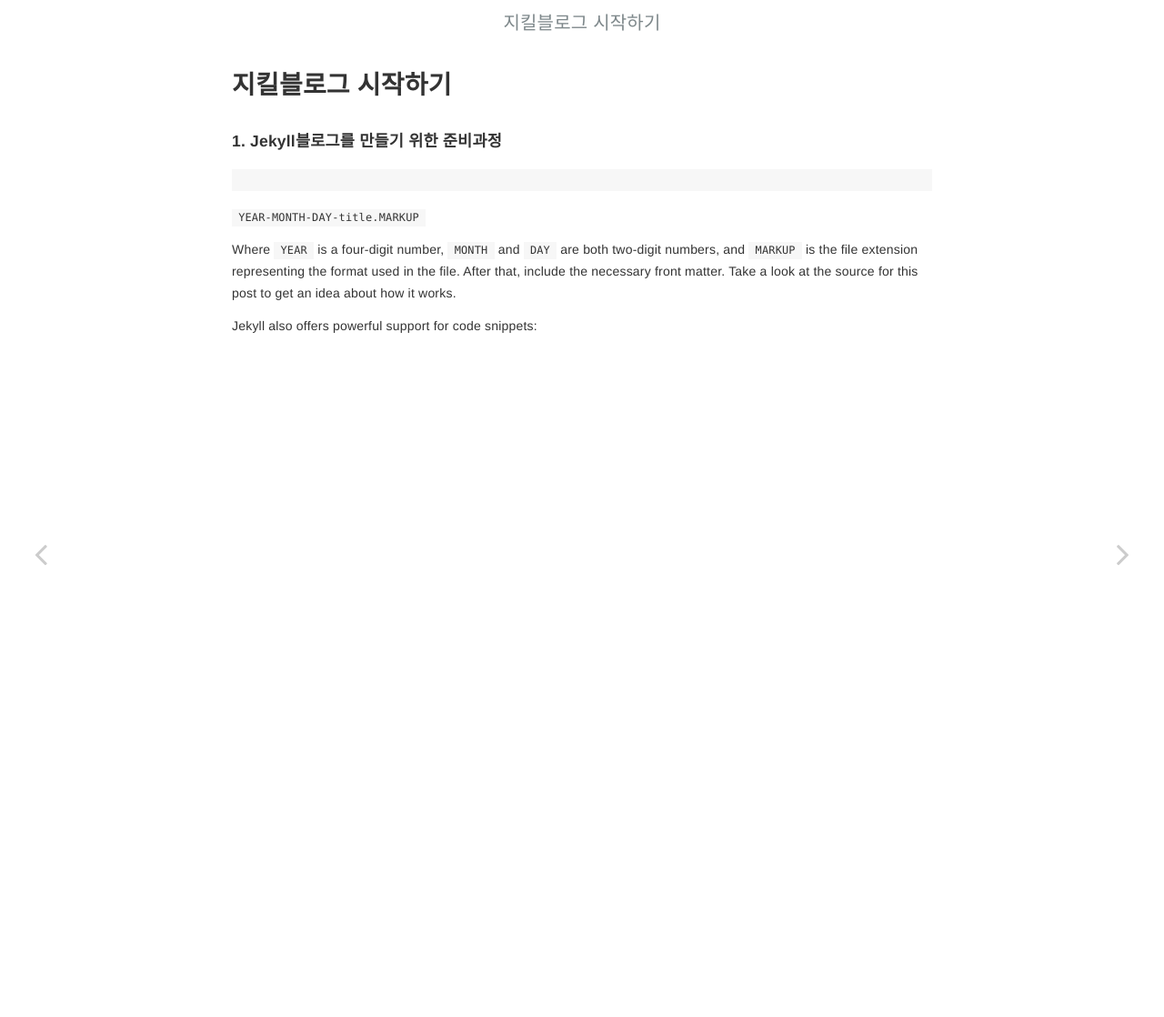
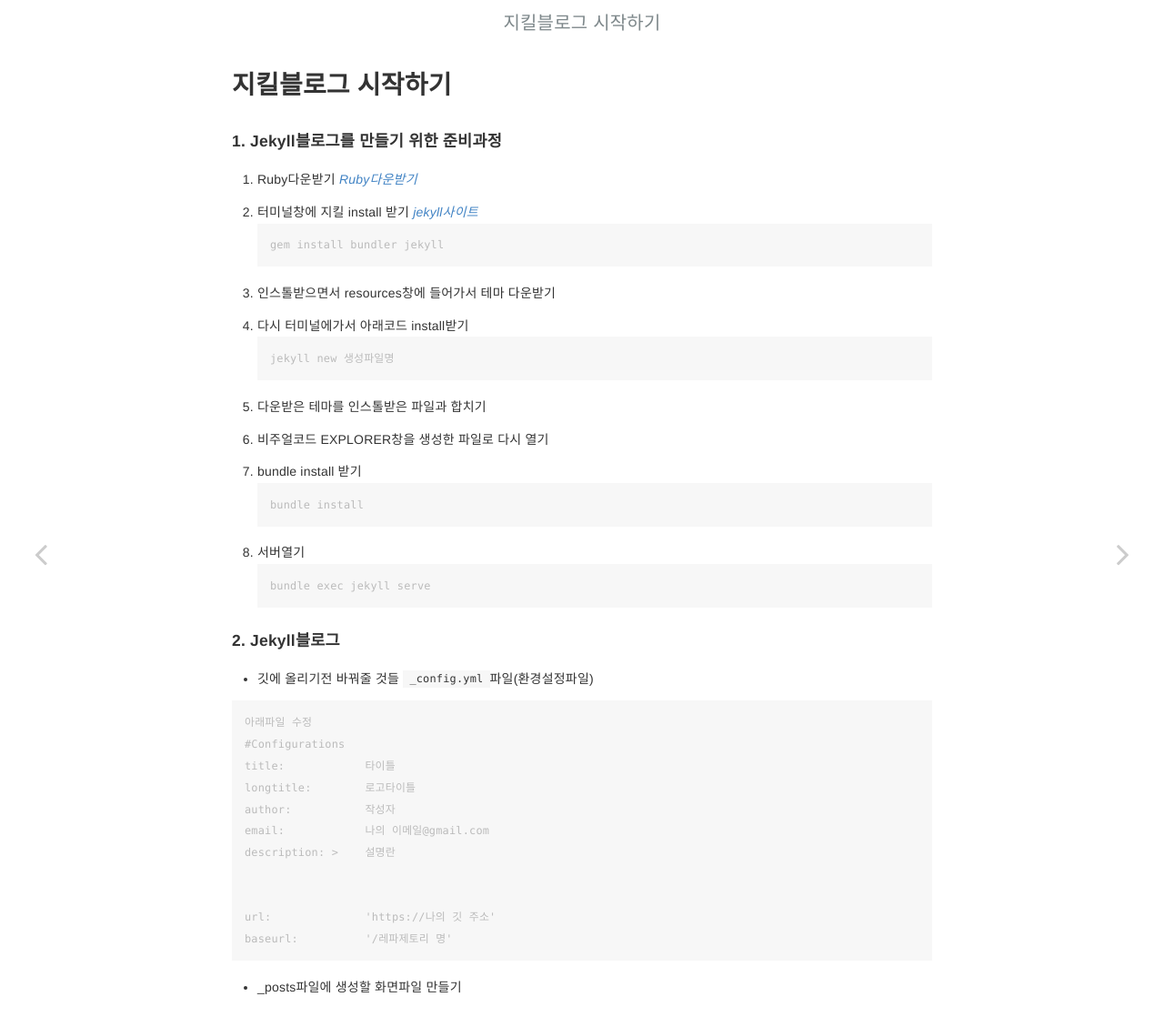
Before and after one commit to kimminjung96/my-blog, a Jekyll site: the page built from _posts/2023-01-11-Jekyll.md, in a window 1280 px wide. Shown: the whole page at 91% size. Built offline with Jekyll 4.4.1, drawn with Linux system fonts in a browser that asks for light colours.

Commit message:
지킬 커뮤니티

````diff
--- a/_config.yml
+++ b/_config.yml
@@ -63,5 +63,9 @@ plugins:
   - jemoji
 
 
+layout: default
+comments: true
+# other options
+
 tracker:
 google_analytics: "G-R07L8G1BPZ"
--- a/_layouts/post.html
+++ b/_layouts/post.html
@@ -50,6 +50,27 @@
                             <i class="fa fa-angle-right"></i>
                         </a>
                     {% endif %}
+                    {% if page.comments %}
+                    <div id="disqus_thread"></div>
+                    <script>
+                        /**
+                        *  RECOMMENDED CONFIGURATION VARIABLES: EDIT AND UNCOMMENT THE SECTION BELOW TO INSERT DYNAMIC VALUES FROM YOUR PLATFORM OR CMS.
+                        *  LEARN WHY DEFINING THESE VARIABLES IS IMPORTANT: https://disqus.com/admin/universalcode/#configuration-variables    */
+                        /*
+                        var disqus_config = function () {
+                        this.page.url = PAGE_URL;  // Replace PAGE_URL with your page's canonical URL variable
+                        this.page.identifier = PAGE_IDENTIFIER; // Replace PAGE_IDENTIFIER with your page's unique identifier variable
+                        };
+                        */
+                        (function() { // DON'T EDIT BELOW THIS LINE
+                        var d = document, s = d.createElement('script');
+                        s.src = 'https://https-kimminjung96-github-io-my-blog.disqus.com/embed.js';
+                        s.setAttribute('data-timestamp', +new Date());
+                        (d.head || d.body).appendChild(s);
+                        })();
+                    </script>
+                    <noscript>Please enable JavaScript to view the <a href="https://disqus.com/?ref_noscript">comments powered by Disqus.</a></noscript>
+                    {% endif %}
                 </div>
             </div>
 
--- a/_posts/2023-01-11-Jekyll.md
+++ b/_posts/2023-01-11-Jekyll.md
@@ -6,10 +6,46 @@ categories: javascript
 ---
 
 #### 1. Jekyll블로그를 만들기 위한 준비과정
+1. Ruby다운받기 [_Ruby다운받기_](https://rubyinstaller.org/downloads/)
+
+2. 터미널창에 지킬 install 받기 [_jekyll사이트_](https://jekyllrb-ko.github.io/)
 ```
+gem install bundler jekyll
 ```
-`YEAR-MONTH-DAY-title.MARKUP`
+3. 인스톨받으면서 resources창에 들어가서 테마 다운받기
 
-Where `YEAR` is a four-digit number, `MONTH` and `DAY` are both two-digit numbers, and `MARKUP` is the file extension representing the format used in the file. After that, include the necessary front matter. Take a look at the source for this post to get an idea about how it works.
+4. 다시 터미널에가서 아래코드 install받기
+```
+jekyll new 생성파일명
+```
+5. 다운받은 테마를 인스톨받은 파일과 합치기
 
-Jekyll also offers powerful support for code snippets:
+6. 비주얼코드 EXPLORER창을 생성한 파일로 다시 열기
+
+7. bundle install 받기
+```
+bundle install
+```
+8. 서버열기
+```
+bundle exec jekyll serve
+```
+
+#### 2. Jekyll블로그
+* 깃에 올리기전 바꿔줄 것들
+`_config.yml`파일(환경설정파일)
+
+```
+아래파일 수정
+#Configurations
+title:            타이틀
+longtitle:        로고타이틀
+author:           작성자
+email:            나의 이메일@gmail.com
+description: >    설명란
+
+
+url:              'https://나의 깃 주소'
+baseurl:          '/레파제토리 명'
+```
+* _posts파일에 생성할 화면파일 만들기
````
Also changed, not shown: _posts/javascript/2023-01-12-javascript.md (renamed from _posts/javascript/2023-01-12-scrollTop.md, +1 -1 lines).
